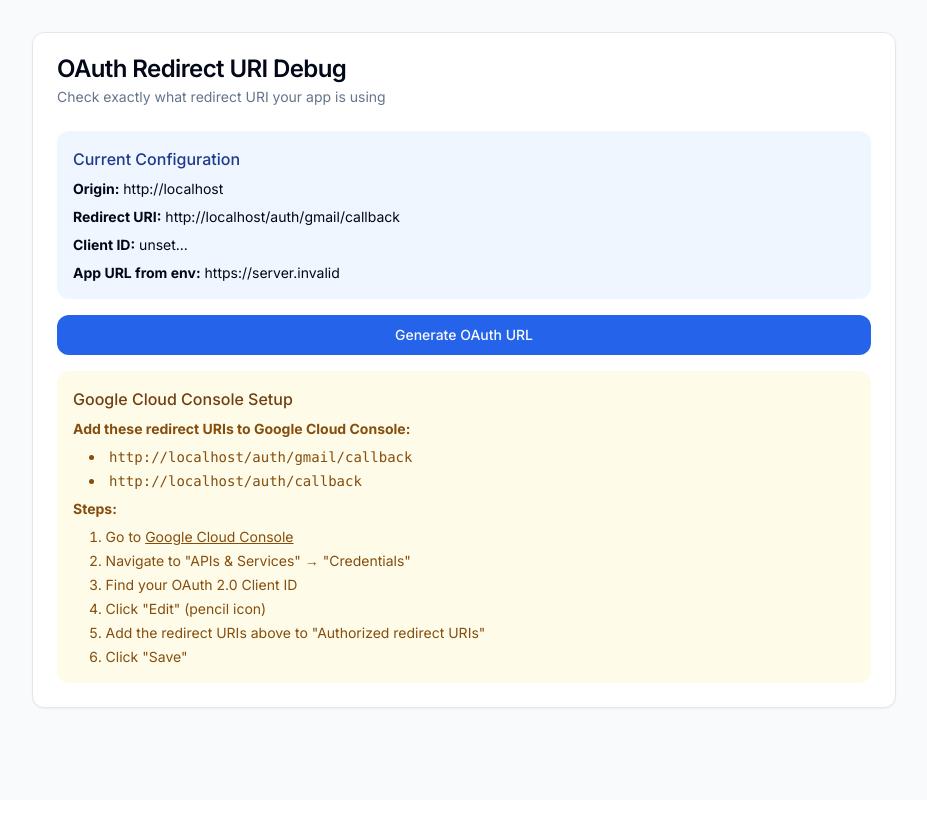
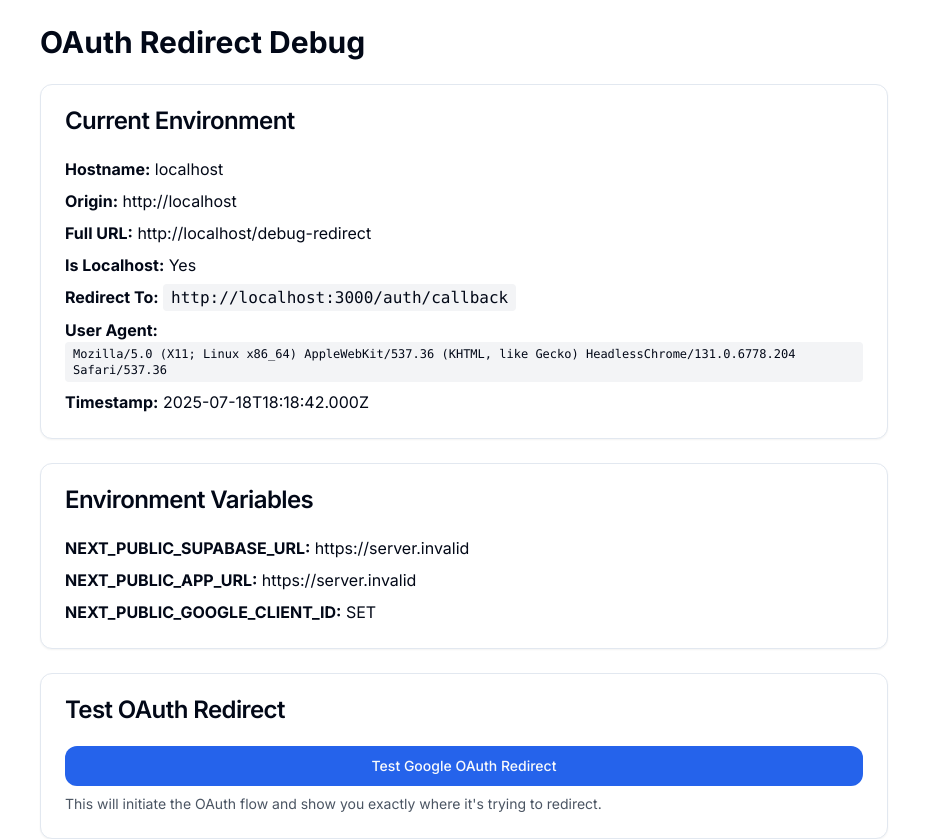
Before and after one commit to shreyjain11/sentinel-mvp, a Next.js app: page /debug-redirect in a window 1280 px wide. Shown: the top 839 px of the page, without its empty margins (176-1103 px from the left). Before the commit the page ends 800 px from the top, so only its background shows below. Built offline with nearby package versions, Linux system fonts and the light colour scheme; no server answers.

Commit message:
Add OAuth redirect debug page

```diff
--- a/src/app/debug-redirect/page.tsx
+++ b/src/app/debug-redirect/page.tsx
@@ -1,96 +1,136 @@
 'use client'
 
 import { useState, useEffect } from 'react'
-import { Card, CardContent, CardDescription, CardHeader, CardTitle } from '@/components/ui/card'
+import { Card, CardContent, CardHeader, CardTitle } from '@/components/ui/card'
 import { Button } from '@/components/ui/button'
 
 export default function DebugRedirectPage() {
-  const [oauthUrl, setOauthUrl] = useState<string>('')
-  const [origin, setOrigin] = useState<string>('')
+  const [redirectInfo, setRedirectInfo] = useState<any>(null)
 
   useEffect(() => {
-    setOrigin(window.location.origin)
+    const isLocalhost = window.location.hostname === 'localhost' || window.location.hostname === '127.0.0.1'
+    const redirectTo = isLocalhost
+      ? 'http://localhost:3000/auth/callback'
+      : `${window.location.origin}/auth/callback`
+
+    setRedirectInfo({
+      hostname: window.location.hostname,
+      origin: window.location.origin,
+      href: window.location.href,
+      isLocalhost,
+      redirectTo,
+      userAgent: navigator.userAgent,
+      timestamp: new Date().toISOString()
+    })
   }, [])
 
-  const generateOAuthUrl = () => {
-    const clientId = process.env.NEXT_PUBLIC_GOOGLE_CLIENT_ID
-    const redirectUri = `${origin}/auth/gmail/callback`
+  const testOAuthRedirect = async () => {
+    try {
+      const { supabase } = await import('@/lib/supabase')
 
-    const url = new URL('https://accounts.google.com/o/oauth2/v2/auth')
-    url.searchParams.set('client_id', clientId!)
-    url.searchParams.set('redirect_uri', redirectUri)
-    url.searchParams.set('scope', 'https://www.googleapis.com/auth/gmail.readonly')
-    url.searchParams.set('response_type', 'code')
-    url.searchParams.set('access_type', 'offline')
-    url.searchParams.set('prompt', 'consent')
+      const isLocalhost = window.location.hostname === 'localhost' || window.location.hostname === '127.0.0.1'
+      const redirectTo = isLocalhost
+        ? 'http://localhost:3000/auth/callback'
+        : `${window.location.origin}/auth/callback`
 
-    setOauthUrl(url.toString())
+      console.log('Testing OAuth redirect with:', redirectTo)
+
+      const { data, error } = await supabase.auth.signInWithOAuth({
+        provider: 'google',
+        options: {
+          redirectTo,
+          queryParams: {
+            access_type: 'offline',
+            prompt: 'consent',
+          },
+        },
+      })
+
+      if (error) {
+        console.error('OAuth error:', error)
+        alert(`OAuth Error: ${error.message}`)
+      } else {
+        console.log('OAuth initiated:', data)
+        alert('OAuth initiated successfully! Check the console for details.')
+      }
+    } catch (error) {
+      console.error('Test error:', error)
+      alert(`Test Error: ${error}`)
+    }
   }
 
   return (
-    <div className="min-h-screen bg-gray-50 py-8">
-      <div className="container mx-auto px-4 max-w-4xl">
-        <Card>
-          <CardHeader>
-            <CardTitle>OAuth Redirect URI Debug</CardTitle>
-            <CardDescription>
-              Check exactly what redirect URI your app is using
-            </CardDescription>
-          </CardHeader>
-          <CardContent className="space-y-6">
+    <div className="container mx-auto p-6 max-w-4xl">
+      <h1 className="text-3xl font-bold mb-6">OAuth Redirect Debug</h1>
 
-            <div className="grid grid-cols-1 gap-4">
-              <div className="p-4 bg-blue-50 rounded-lg">
-                <h3 className="font-medium text-blue-900 mb-2">Current Configuration</h3>
-                <div className="space-y-2 text-sm">
-                  <div><strong>Origin:</strong> {origin || 'Loading...'}</div>
-                  <div><strong>Redirect URI:</strong> {origin ? `${origin}/auth/gmail/callback` : 'Loading...'}</div>
-                  <div><strong>Client ID:</strong> {process.env.NEXT_PUBLIC_GOOGLE_CLIENT_ID?.substring(0, 30)}...</div>
-                  <div><strong>App URL from env:</strong> {process.env.NEXT_PUBLIC_APP_URL}</div>
-                </div>
-              </div>
+      <Card className="mb-6">
+        <CardHeader>
+          <CardTitle>Current Environment</CardTitle>
+        </CardHeader>
+        <CardContent>
+          {redirectInfo ? (
+            <div className="space-y-2">
+              <div><strong>Hostname:</strong> {redirectInfo.hostname}</div>
+              <div><strong>Origin:</strong> {redirectInfo.origin}</div>
+              <div><strong>Full URL:</strong> {redirectInfo.href}</div>
+              <div><strong>Is Localhost:</strong> {redirectInfo.isLocalhost ? 'Yes' : 'No'}</div>
+              <div><strong>Redirect To:</strong> <code className="bg-gray-100 px-2 py-1 rounded">{redirectInfo.redirectTo}</code></div>
+              <div><strong>User Agent:</strong> <code className="text-xs bg-gray-100 px-2 py-1 rounded block">{redirectInfo.userAgent}</code></div>
+              <div><strong>Timestamp:</strong> {redirectInfo.timestamp}</div>
+            </div>
+          ) : (
+            <div>Loading...</div>
+          )}
+        </CardContent>
+      </Card>
 
-              <Button onClick={generateOAuthUrl}>
-                Generate OAuth URL
-              </Button>
+      <Card className="mb-6">
+        <CardHeader>
+          <CardTitle>Environment Variables</CardTitle>
+        </CardHeader>
+        <CardContent>
+          <div className="space-y-2">
+            <div><strong>NEXT_PUBLIC_SUPABASE_URL:</strong> {process.env.NEXT_PUBLIC_SUPABASE_URL || 'NOT SET'}</div>
+            <div><strong>NEXT_PUBLIC_APP_URL:</strong> {process.env.NEXT_PUBLIC_APP_URL || 'NOT SET'}</div>
+            <div><strong>NEXT_PUBLIC_GOOGLE_CLIENT_ID:</strong> {process.env.NEXT_PUBLIC_GOOGLE_CLIENT_ID ? 'SET' : 'NOT SET'}</div>
+          </div>
+        </CardContent>
+      </Card>
 
-              {oauthUrl && (
-                <div className="p-4 bg-green-50 rounded-lg">
-                  <h3 className="font-medium text-green-900 mb-2">Generated OAuth URL</h3>
-                  <p className="text-sm text-green-800 break-all mb-4">{oauthUrl}</p>
-                  <Button
-                    onClick={() => window.open(oauthUrl, '_blank')}
-                    variant="outline"
-                    size="sm"
-                  >
-                    Test OAuth URL
-                  </Button>
-                </div>
-              )}
+      <Card className="mb-6">
+        <CardHeader>
+          <CardTitle>Test OAuth Redirect</CardTitle>
+        </CardHeader>
+        <CardContent>
+          <Button onClick={testOAuthRedirect} className="w-full">
+            Test Google OAuth Redirect
+          </Button>
+          <p className="text-sm text-gray-600 mt-2">
+            This will initiate the OAuth flow and show you exactly where it's trying to redirect.
+          </p>
+        </CardContent>
+      </Card>
 
-              <div className="p-4 bg-yellow-50 rounded-lg">
-                <h3 className="font-medium text-yellow-900 mb-2">Google Cloud Console Setup</h3>
-                <div className="text-sm text-yellow-800 space-y-2">
-                  <p><strong>Add these redirect URIs to Google Cloud Console:</strong></p>
-                  <ul className="list-disc list-inside ml-4 space-y-1">
-                    <li><code>{origin}/auth/gmail/callback</code></li>
-                    <li><code>{origin}/auth/callback</code></li>
-                  </ul>
-                  <p className="mt-4"><strong>Steps:</strong></p>
-                  <ol className="list-decimal list-inside ml-4 space-y-1">
-                    <li>Go to <a href="https://console.cloud.google.com" target="_blank" rel="noopener noreferrer" className="underline">Google Cloud Console</a></li>
-                    <li>Navigate to "APIs & Services" → "Credentials"</li>
-                    <li>Find your OAuth 2.0 Client ID</li>
-                    <li>Click "Edit" (pencil icon)</li>
-                    <li>Add the redirect URIs above to "Authorized redirect URIs"</li>
-                    <li>Click "Save"</li>
-                  </ol>
-                </div>
-              </div>
-            </div>
-          </CardContent>
-        </Card>
-      </div>
+      <Card>
+        <CardHeader>
+          <CardTitle>Troubleshooting Steps</CardTitle>
+        </CardHeader>
+        <CardContent>
+          <ol className="list-decimal list-inside space-y-2">
+            <li>Check if the "Redirect To" URL above matches what you added to Google Cloud Console</li>
+            <li>Make sure you added these URLs to Google Cloud Console OAuth settings:
+              <ul className="list-disc list-inside ml-4 mt-1">
+                <li><code>https://sentinel-mvp.vercel.app/auth/callback</code></li>
+                <li><code>https://sentinel-mvp.vercel.app/auth/gmail/callback</code></li>
+                <li><code>https://sentinel-mvp.vercel.app/auth/calendar/callback</code></li>
+              </ul>
+            </li>
+            <li>Clear your browser cache and cookies</li>
+            <li>Try in an incognito/private window</li>
+            <li>Check the browser console for any error messages</li>
+          </ol>
+        </CardContent>
+      </Card>
     </div>
   )
 }
```
